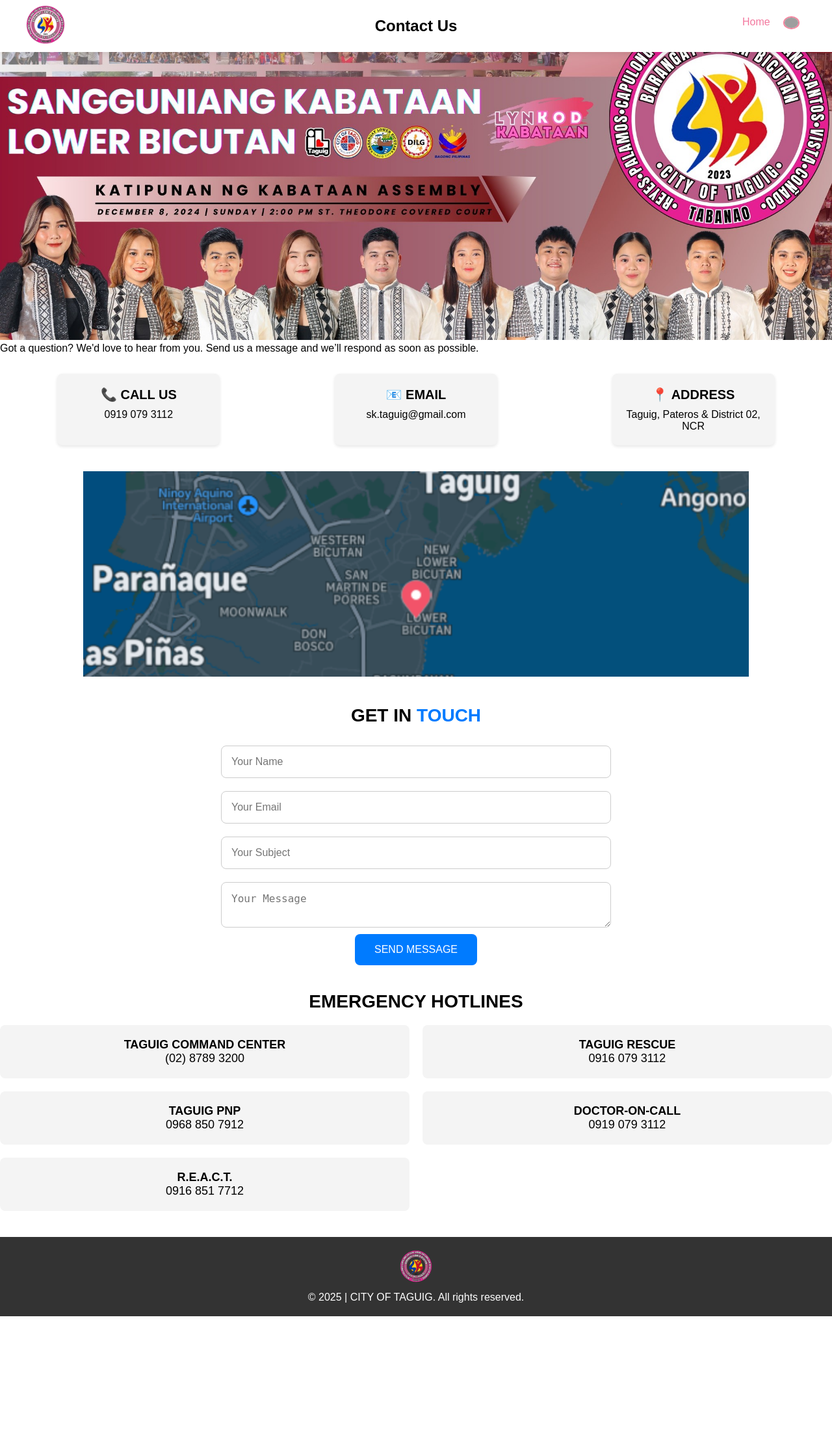
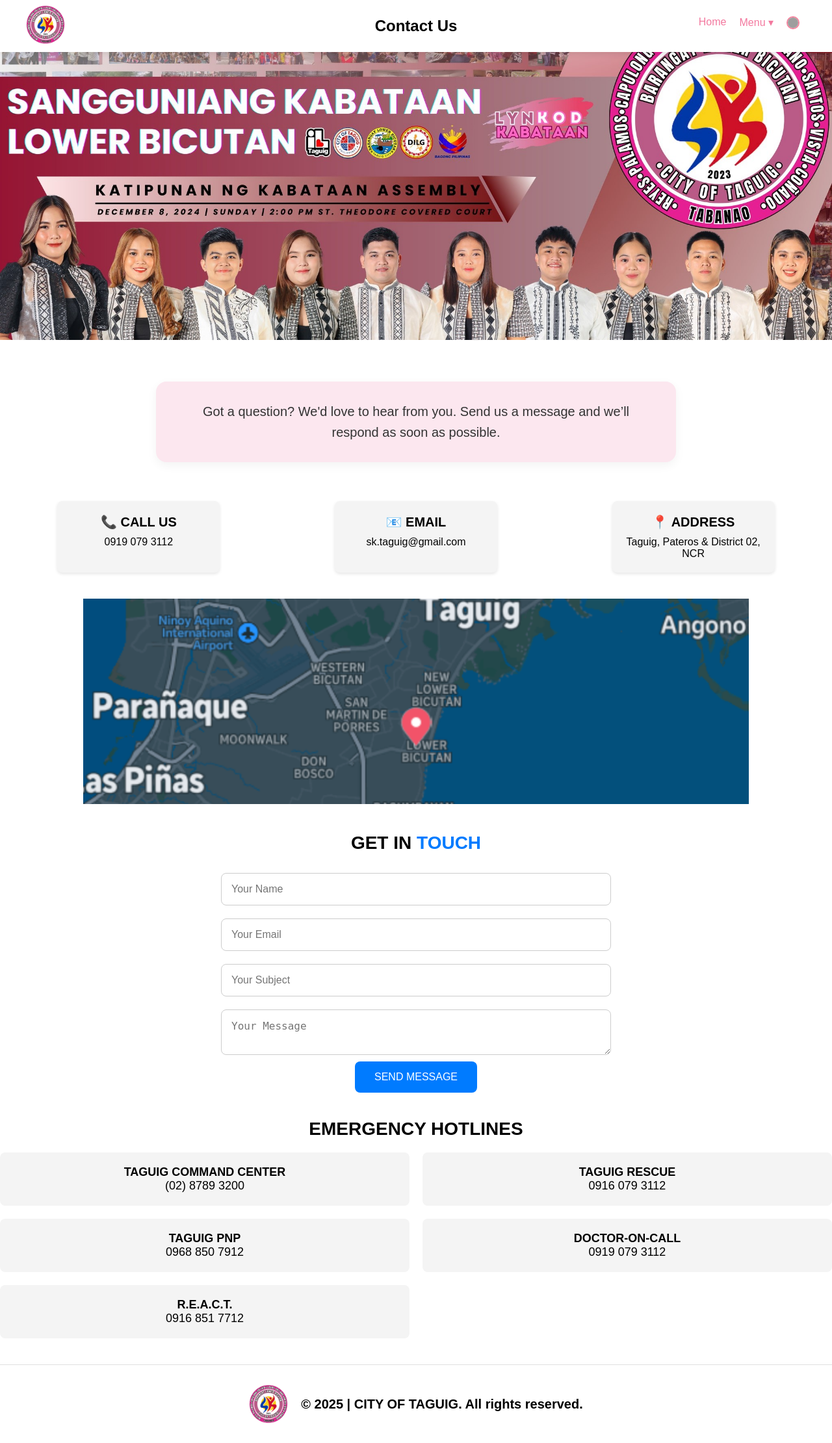
Before and after one commit to Pasionpreciouskaye/CAPSTONE-project, a PHP site: page /contactus.html in a window 1280 px wide. Shown: the whole page at 65% size. Run offline with PHP 8.4, Linux system fonts and the light colour scheme; grey boxes are pictures that could not be loaded.

Commit message:
add changes

```diff
--- a/contactus.html
+++ b/contactus.html
@@ -25,9 +25,21 @@
             <nav class="nav-links">
                 <ul>
                     <li><a href="./index.html">Home</a></li>
-                    <li><a href="./userpage.html" class="user-icon">
-                        <img src="./assets/userpic.png" alt="User Profile" class="user-image">
-                    </a></li>
+
+                    <li class="dropdown">
+                        <a href="#">Menu ▾</a>
+                        <div class="dropdown-content">
+                            <a href="./projects.html">Projects</a>
+                            <a href="./budget.html">Budget Transparency</a>
+                            <a href="./inventory.html">Inventory</a>
+                        </div>
+                    </li>
+
+                    <li>
+                        <a href="./userpage.html" class="user-icon">
+                            <img src="./assets/userpic.png" alt="User Profile" class="user-image">
+                        </a>
+                    </li>
                 </ul>
             </nav>
         </div>
@@ -35,7 +47,10 @@
 
     <section class="banner">
         <img src="./assets/banner2.jpg" alt="SK Banner">
-        <div class="banner-text">
+    </section>
+
+    <section class="contact-intro">
+        <div class="intro-box">
             <p>Got a question? We'd love to hear from you. Send us a message and we’ll respond as soon as possible.</p>
         </div>
     </section>
@@ -98,10 +113,10 @@
 
     <footer>
         <div class="footer-content">
-          <img src="./logo/SK-Logo.png" alt="Logo">
-          <p>© 2025 | CITY OF TAGUIG. All rights reserved.</p>
+            <img src="./logo/SK-Logo.png" alt="Logo">
+            <p>© 2025 | CITY OF TAGUIG. All rights reserved.</p>
         </div>
-      </footer>
+    </footer>
 
 </body>
 
--- a/style/contactus.css
+++ b/style/contactus.css
@@ -1,4 +1,4 @@
-*{
+* {
     margin: 0;
     padding: 0;
     box-sizing: border-box;
@@ -50,7 +50,6 @@
     text-align: center;
 }
 
-
 .nav-links {
     position: absolute;
     top: 25px;
@@ -68,6 +67,7 @@
 
 .nav-links ul li {
     display: inline-block;
+    position: relative;
 }
 
 .nav-links ul li a {
@@ -82,6 +82,62 @@
     color: #000000;
 }
 
+.nav-links ul li {
+    position: relative;
+}
+
+.nav-links ul li .dropdown-content {
+    display: none;
+    position: absolute;
+    top: 100%;
+    left: 50%;
+    transform: translateX(-50%);
+    background-color: #ffffff;
+    width: 200px;
+    box-shadow: 0 4px 8px rgba(0,0,0,0.1);
+    border-radius: 8px;
+    flex-direction: column;
+    z-index: 99;
+    padding: 10px 0;
+}
+
+.nav-links ul li:hover .dropdown-content {
+    display: flex;
+    flex-direction: column;
+}
+
+.dropdown-content a {
+    padding: 10px 16px;
+    text-align: left;
+    text-decoration: none;
+    color: rgb(243, 121, 159);
+    font-weight: 500;
+    transition: background 0.2s, color 0.2s;
+    width: 100%;
+}
+
+.dropdown-content a:hover {
+    background-color: #f9f9f9;
+    color: #000000;
+}
+
+
+.dropdown-content a {
+    padding: 12px 16px;
+    text-align: left;
+    text-decoration: none;
+    color: rgb(243, 121, 159);
+    font-weight: 500;
+    border-bottom: 1px solid #f0f0f0;
+    transition: background 0.2s, color 0.2s;
+}
+
+.dropdown-content a:hover {
+    background-color: #f9f9f9;
+    color: #000000;
+}
+
+/* Media Query for Mobile */
 @media (max-width: 768px) {
     .nav-links {
         display: none;
@@ -98,6 +154,41 @@
     .nav-links.active {
         display: flex;
     }
+
+    .nav-links ul {
+        flex-direction: column;
+        gap: 10px;
+    }
+
+    .nav-links ul li .dropdown-content {
+        position: static;
+        box-shadow: none;
+        border-radius: 0;
+        width: 100%;
+        display: none;
+    }
+
+    .nav-links ul li:hover .dropdown-content {
+        display: block;
+    }
+
+    .dropdown-content a {
+        padding: 10px;
+        border-bottom: none;
+    }
+}
+
+.user-image {
+    width: 20px;
+    height: 20px;
+    border-radius: 60%;
+    object-fit: cover;
+    border: 2px solid #f5829d;
+    transition: border 0.3s ease;
+}
+
+.user-icon:hover .user-image {
+    border: 2px solid #000;
 }
 
 .banner {
@@ -111,6 +202,16 @@
     width: 100%;
     height: auto;
     object-fit: contain;
+}
+
+.banner-text {
+    position: absolute;
+    bottom: 20px;
+    left: 20px;
+    color: white;
+    font-size: 24px;
+    font-weight: 600;
+    text-shadow: 2px 2px 4px rgba(0,0,0,0.5);
 }
 
 .contact-cards {
@@ -137,7 +238,6 @@
     font-size: 16px;
 }
 
-/* Map Section */
 .map {
     text-align: center;
     margin: 40px 0;
@@ -217,20 +317,31 @@
     font-size: 18px;
 }
 
+/* Footer Section */
 footer {
-    background-color: #333;
-    color: white;
-    text-align: center;
-    padding: 20px 0;
+    background-color: #ffffff;
+    color: #000000;
+    padding: 30px 40px;
+    display: flex;
+    align-items: center;
+    justify-content: center;
+    border-top: 1px solid #e0e0e0;
 }
 
-footer img {
-    width: 50px;
-    margin-bottom: 10px;
+.footer-content {
+    display: flex;
+    align-items: center;
+    gap: 20px;
 }
 
-footer p {
-    font-size: 16px;
+.footer-content img {
+    height: 60px;
+}
+
+.footer-content p {
+    font-size: 20px;
+    font-weight: 700;
+    color: #000000;
 }
 
 @media (max-width: 768px) {
@@ -252,16 +363,27 @@
     }
 }
 
-.user-image {
-    width: 20spx;
-    height: 20px;
-    border-radius: 60%;
-    object-fit: cover;
-    border: 2px solid #f5829d;
-    transition: border 0.3s ease;
-  }
+.contact-intro {
+    display: flex;
+    justify-content: center;
+    align-items: center;
+    padding: 60px 20px 30px;
+    background-color: #ffffff;
+}
 
+.intro-box {
+    background-color: #fce7ef;
+    padding: 30px 40px;
+    border-radius: 16px;
+    max-width: 800px;
+    width: 100%;
+    text-align: center;
+    box-shadow: 0 5px 15px rgba(0, 0, 0, 0.05);
+}
 
-.user-icon:hover .user-image {
-    border: 2px solid #000;
-  }
+.intro-box p {
+    font-size: 20px;
+    color: #333333;
+    line-height: 1.6;
+    font-weight: 500;
+}
```
Also changed, not shown: index.html (+164 -160 lines).
